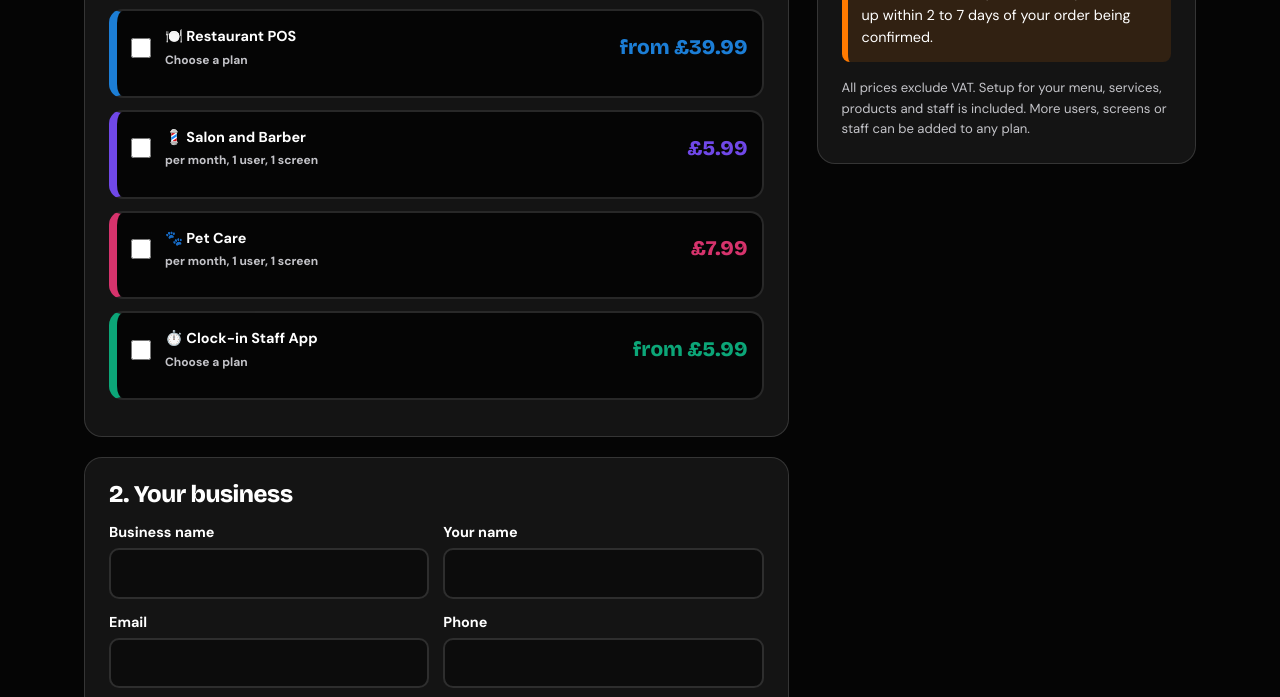
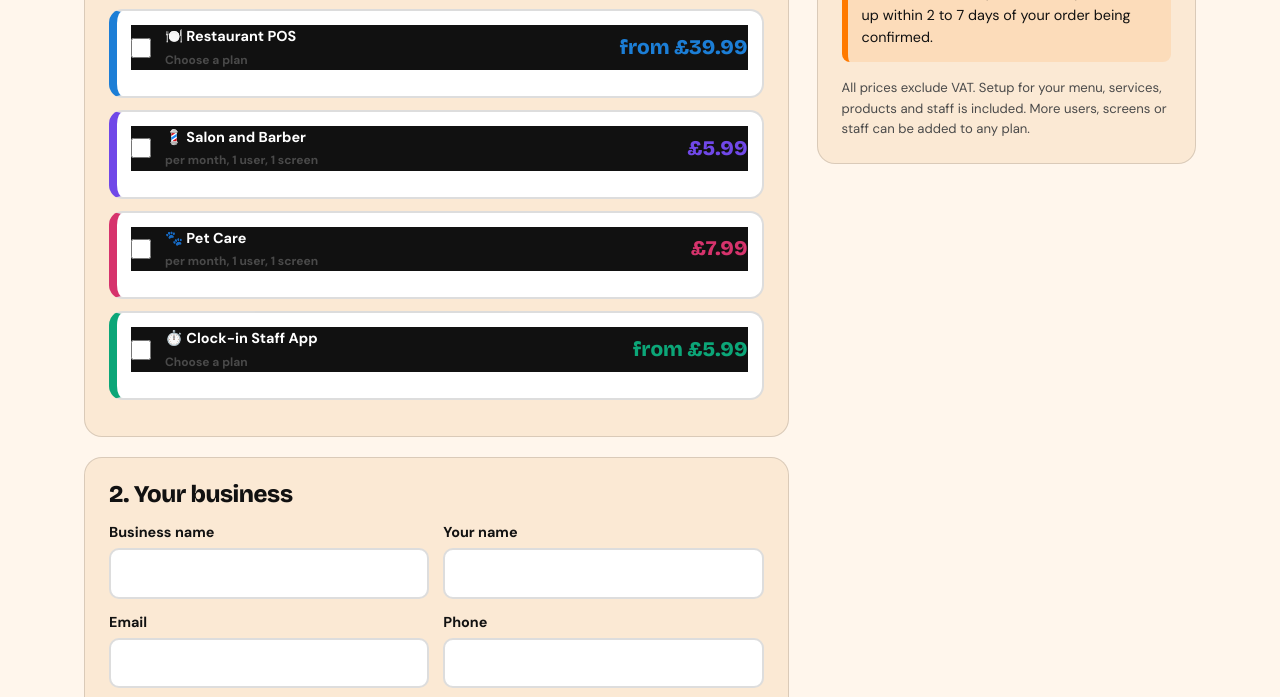
Before and after one commit to bhavyashah231211-ops/cbsystem-home, a plain HTML site: page checkout.html in a window 1280 px wide. Shown: the part 442-1139 px from the top of the page. Drawn offline with nearby package versions, Linux system fonts and the light colour scheme.

Commit message:
Add link to theme-light.css in checkout.html

```diff
--- a/checkout.html
+++ b/checkout.html
@@ -70,6 +70,7 @@ textarea{min-height:80px}
 .ref{display:inline-block;border:2px dashed var(--orange);border-radius:10px;padding:8px 18px;font:800 1.6rem var(--head);letter-spacing:.08em;color:var(--orange);margin-top:8px}
 @media(max-width:860px){.grid,.row{grid-template-columns:1fr}.sum{position:static}.chips{grid-template-columns:1fr}}
 </style>
+<link rel="stylesheet" href="theme-light.css">
 </head>
 <body>
 <header><div class="w"><a class="logo" href="index.html" aria-label="CBS System home"><img src="logo.svg" alt="">CBS System</a><a class="b" href="index.html">&larr; Back to website</a></div></header>
```
